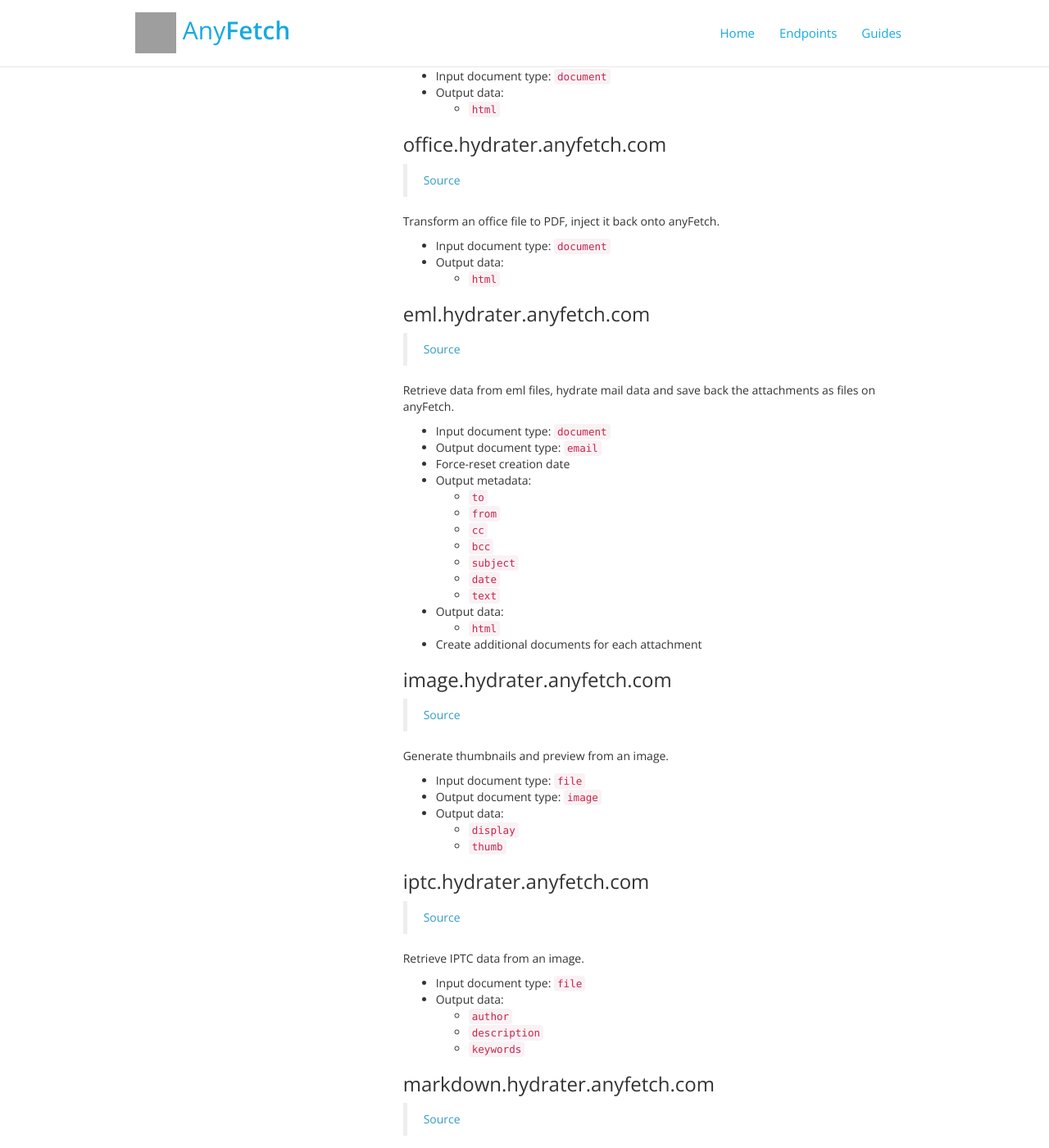
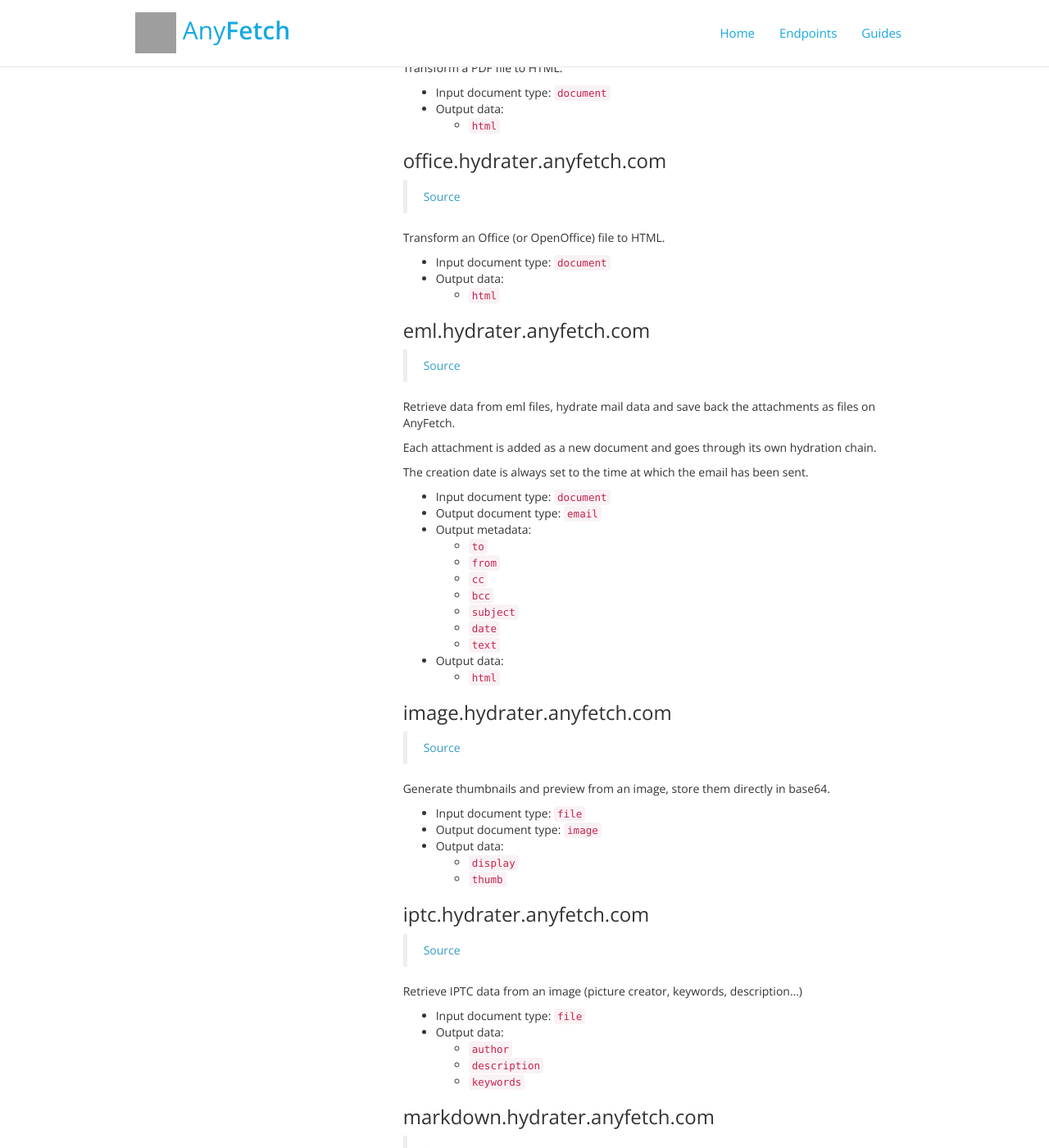
Before and after one commit to AnyFetch/developers.anyfetch.com, a Jekyll site: the page built from resources/hydraters.md, in a window 1280 px wide and 1400 px high, scrolled down 969 px. Shown: the whole window at 82% size. Built offline with Jekyll 4.4.1, drawn with Linux system fonts in a browser that asks for light colours; nearby versions of some CDN libraries; Markdown is read by kramdown in place of the engine named in the settings; some of the changed text lies outside the part shown; grey boxes are pictures that could not be loaded.

Commit message:
Hydraters improvements

```diff
--- a/resources/hydraters.md
+++ b/resources/hydraters.md
@@ -41,7 +41,7 @@
 ### office.hydrater.anyfetch.com
 > [Source](https://github.com/AnyFetch/office.hydrater.anyfetch.com)
 
-Transform an office file to PDF, inject it back onto anyFetch.
+Transform an Office (or OpenOffice) file to HTML.
 
 * Input document type: `document`
 * Output data:
@@ -50,11 +50,14 @@
 ### eml.hydrater.anyfetch.com
 > [Source](https://github.com/AnyFetch/eml.hydrater.anyfetch.com)
 
-Retrieve data from eml files, hydrate mail data and save back the attachments as files on anyFetch.
+Retrieve data from eml files, hydrate mail data and save back the attachments as files on AnyFetch.
+
+Each attachment is added as a new document and goes through its own hydration chain.
+
+The creation date is always set to the time at which the email has been sent.
 
 * Input document type: `document`
 * Output document type: `email`
-* Force-reset creation date
 * Output metadata:
     - `to`
     - `from`
@@ -65,12 +68,11 @@
     - `text`
 * Output data:
    - `html`
-* Create additional documents for each attachment
 
 ### image.hydrater.anyfetch.com
 > [Source](https://github.com/AnyFetch/image.hydrater.anyfetch.com)
 
-Generate thumbnails and preview from an image.
+Generate thumbnails and preview from an image, store them directly in base64.
 
 * Input document type: `file`
 * Output document type: `image`
@@ -81,7 +83,7 @@
 ### iptc.hydrater.anyfetch.com
 > [Source](https://github.com/AnyFetch/iptc.hydrater.anyfetch.com)
 
-Retrieve IPTC data from an image.
+Retrieve IPTC data from an image (picture creator, keywords, description...)
 
 * Input document type: `file`
 * Output data:
@@ -92,7 +94,7 @@
 ### markdown.hydrater.anyfetch.com
 > [Source](https://github.com/AnyFetch/markdown.hydrater.anyfetch.com)
 
-Generate markdown html from a document.
+Transform a Markdown file to HTML.
 
 * Input document type: `file`
 * Output document type: `document`
@@ -101,8 +103,10 @@
 * Output data:
     - `html`
 
-## Document hydraters
-Hydraters working on raw JSON documents.
+### filecleaner.hydrater.anyfetch.com
+> [Source](https://github.com/AnyFetch/filecleaner.hydrater.anyfetch.com)
+
+Remove useless files (.log, .lock, etc.)
 
 ### embedmail.hydrater.anyfetch.com
 > [Source](https://github.com/AnyFetch/embedmail.hydrater.anyfetch.com)
@@ -111,6 +115,6 @@
 
 * Input document type: `email`
 * Output metadata:
-    - `text`, with stripped conversations
+    - `text`, with conversations stripped
 * Output data:
     - `html`
```
Also changed, not shown: other parts of resources/hydraters.md (+1 -1 lines).
